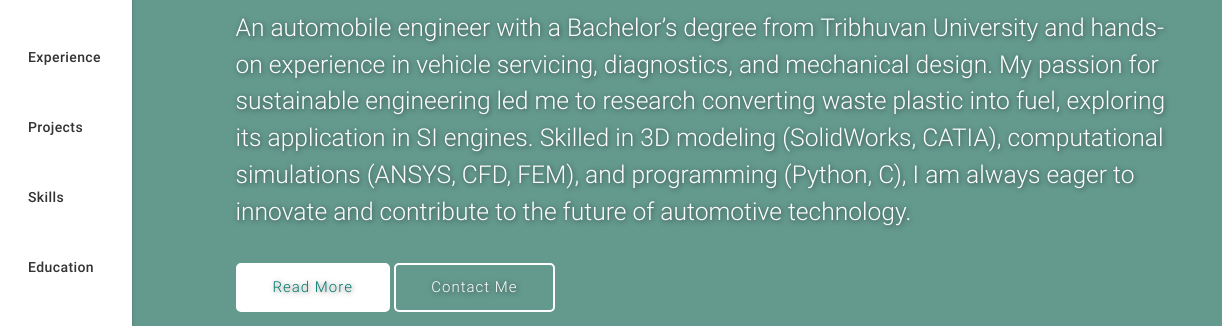
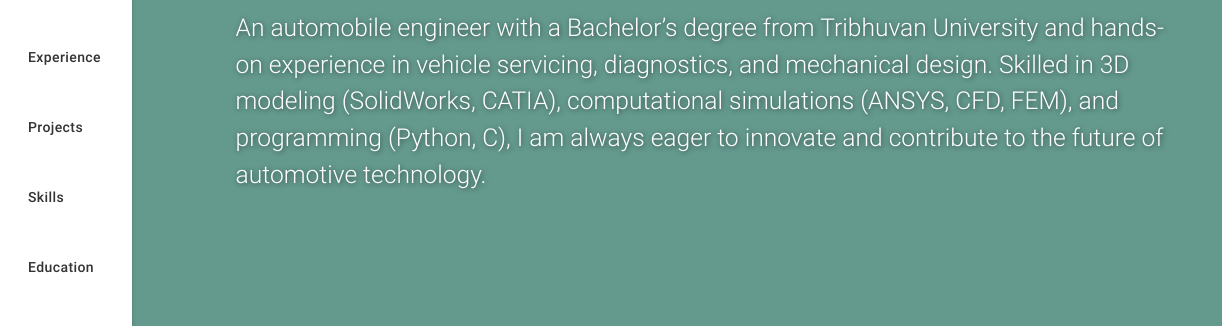
Before and after one commit to corrupted-brain/manojwebsite, a plain HTML site: page index.html in a window 1280 px wide. Shown: the part 191-517 px from the top of the page, 58-1280 px from the left. Drawn offline with nearby package versions, Linux system fonts and the light colour scheme.

Commit message:
Update index.html

```diff
--- a/index.html
+++ b/index.html
@@ -213,9 +213,7 @@
               <h5 style="color:#fff">A <span class="typing" style="font-weight: 300; color:#004d40"></span></h5>
               <!-- <h5 style="color:#00796b">A <span class="typing" style="font-weight: 300; color:#fff"></span></h5> -->
               <h5>An automobile engineer with a Bachelor’s degree from Tribhuvan University and hands-on experience in vehicle servicing, diagnostics, and mechanical design.
-
-
-My passion for sustainable engineering led me to research converting waste plastic into fuel, exploring its application in SI engines. Skilled in 3D modeling (SolidWorks, CATIA), computational simulations (ANSYS, CFD, FEM), and programming (Python, C), I am always eager to innovate and contribute to the future of automotive technology.</h5>
+Skilled in 3D modeling (SolidWorks, CATIA), computational simulations (ANSYS, CFD, FEM), and programming (Python, C), I am always eager to innovate and contribute to the future of automotive technology.</h5>
 
 
               <!-- <a href="https://angel.co/u/varad_bhogayata" target="_blank">
@@ -231,12 +229,7 @@ My passion for sustainable engineering led me to research converting waste plast
 
                   </span>
               </a> -->
-            </div>
-            <div class='buttons'>
-              <a href="#about" class="readme">Read More</a>
-              <a href="#contact" class="contactme">Contact Me</a>
-            </div>
-          </div>
+
         </div>
       </div>
     </section>
```
